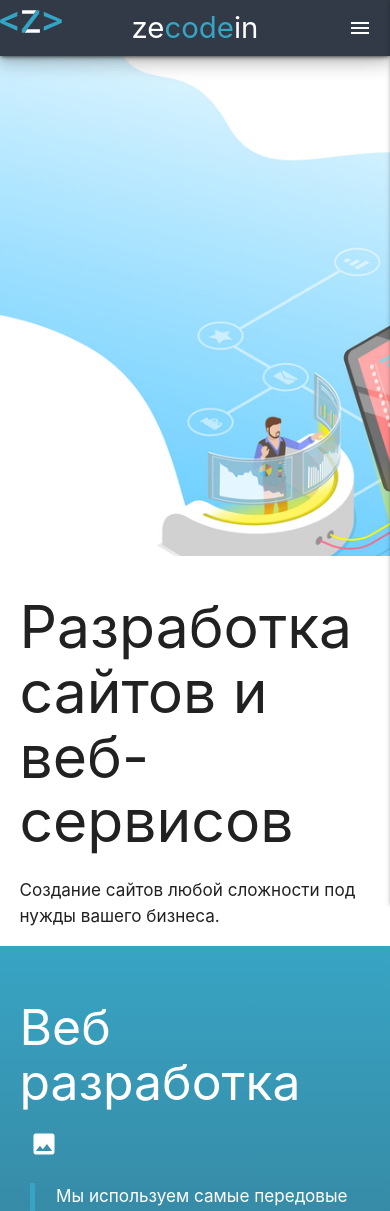
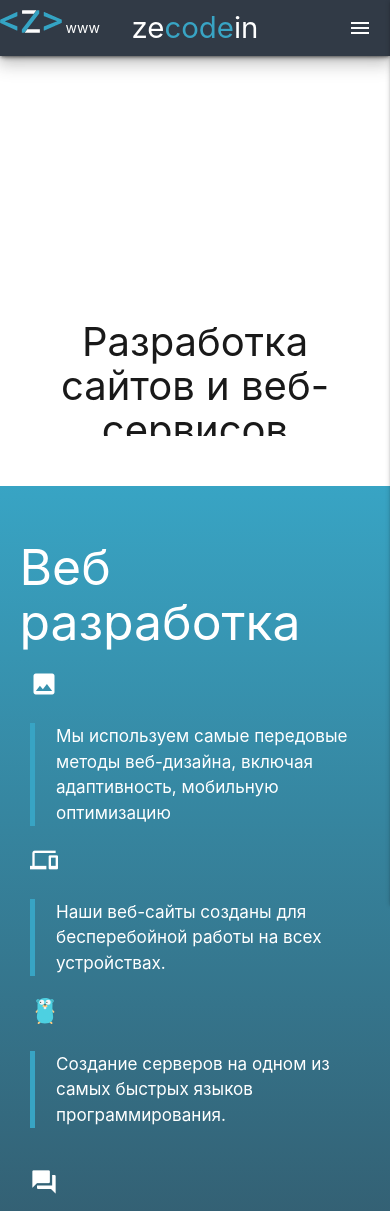
Before and after one commit to zecodein/zecodein.kz, a PHP site: page / in a window 390 px wide; the page is wider, and only the part inside the window is pictured. Shown: the top 1211 px of that part. Run offline with PHP 8.4, Linux system fonts and the light colour scheme.

Commit message:
added: i decided to change background to white

```diff
--- a/css/style.css
+++ b/css/style.css
@@ -1,12 +1,14 @@
 .backgroundImage {
-    position: sticky;
+    margin-top: 0;
     z-index: -1;
+    height: auto;
+    width: auto;
     max-width: 1620px;
     max-height: 1000px;
-    float: right;
+    width:100%;
 }
 
-blockquote{
+blockquote {
     border-left: 5px solid #38a4c4;
 }
 
@@ -18,3 +20,47 @@ blockquote{
 .card:hover {
     transform: scale(1.05);
 }
+
+.parallax-container {
+    min-height: 380px;
+    line-height: 0;
+    height: auto;
+    color: rgba(0, 0, 0, 0.9);
+}
+
+.parallax-container .section {
+    width: 100%;
+}
+
+@media only screen and (max-width: 992px) {
+    .parallax-container .section {
+        position: absolute;
+        top: 40%;
+    }
+
+    #index-banner .section {
+        top: 10%;
+    }
+
+    h1 {
+        font-size: 50px;
+    }
+
+    h5 {
+        font-size: 30px;
+    }
+}
+
+@media only screen and (max-width: 600px) {
+    #index-banner .section {
+        top: 0;
+    }
+
+    h1 {
+        font-size: 40px;
+    }
+
+    h5 {
+        font-size: 20px;
+    }
+}
--- a/index.html
+++ b/index.html
@@ -7,7 +7,8 @@
         <meta property="og:title" content="zecodein">
         <meta property="og:site_name" content="zecodein">
         <meta property="og:url" content="https://zecodein.kz/">
-        <meta property="og:description" content="Создание сайтов и веб приложений любой сложности под нужды вашего бизнеса.">
+        <meta property="og:description"
+            content="Создание сайтов и веб приложений любой сложности под нужды вашего бизнеса.">
         <meta property="og:image" content="https://www.zecodein.kz/img/zecodein_logo.png">
 
         <!--Import Google Icon Font-->
@@ -37,7 +38,7 @@
                         <li><a href="/">Главная</a></li>
                         <li><a href="#aboutus">О Нас</a></li>
                         <li><a href="#contacts">Контакты</a></li>
-                    </ul>
+                    </ul>www
                     <ul class="sidenav" id="mobile-demo">
                         <li><a href="/">Главная</a></li>
                         <li><a href="#aboutus">О Нас</a></li>
@@ -46,8 +47,19 @@
                 </div>
             </nav>
         </div>
+        <!-- <a href="https://www.vecteezy.com/free-vector/web-development">Web Development Vectors by Vecteezy</a> -->
+        <div id="index-banner" class="parallax-container" style="margin-bottom: 50px;">
+            <div class="section no-pad-bot">
+                <div class="container">
+                    <h1 class="center" style="margin-top:250px">Разработка сайтов и веб-сервисов</h1>
+                <p class="flow-text center">Создание сайтов любой сложности под нужды вашего бизнеса.</p>
+                </div>
+            </div>
+            <div class="parallax">
 
-        <div class="container-fluid">
+            </div>
+        </div>
+        <!-- <div class="container-fluid">
             <div class="parallax-container">
                 <div class="parallax"><img class="backgroundImage" src="img/title_reduced.jpg" alt=""></div>
             </div>
@@ -55,7 +67,7 @@
                 <h1>Разработка сайтов и веб-сервисов</h1>
                 <p class="flow-text">Создание сайтов любой сложности под нужды вашего бизнеса.</p>
             </div>
-        </div>
+        </div> -->
         <div id="aboutus" class="container-fluid "
             style="background-image: linear-gradient(to bottom, #38a4c4, #313a46);">
             <div class="container white-text"><br>
```
